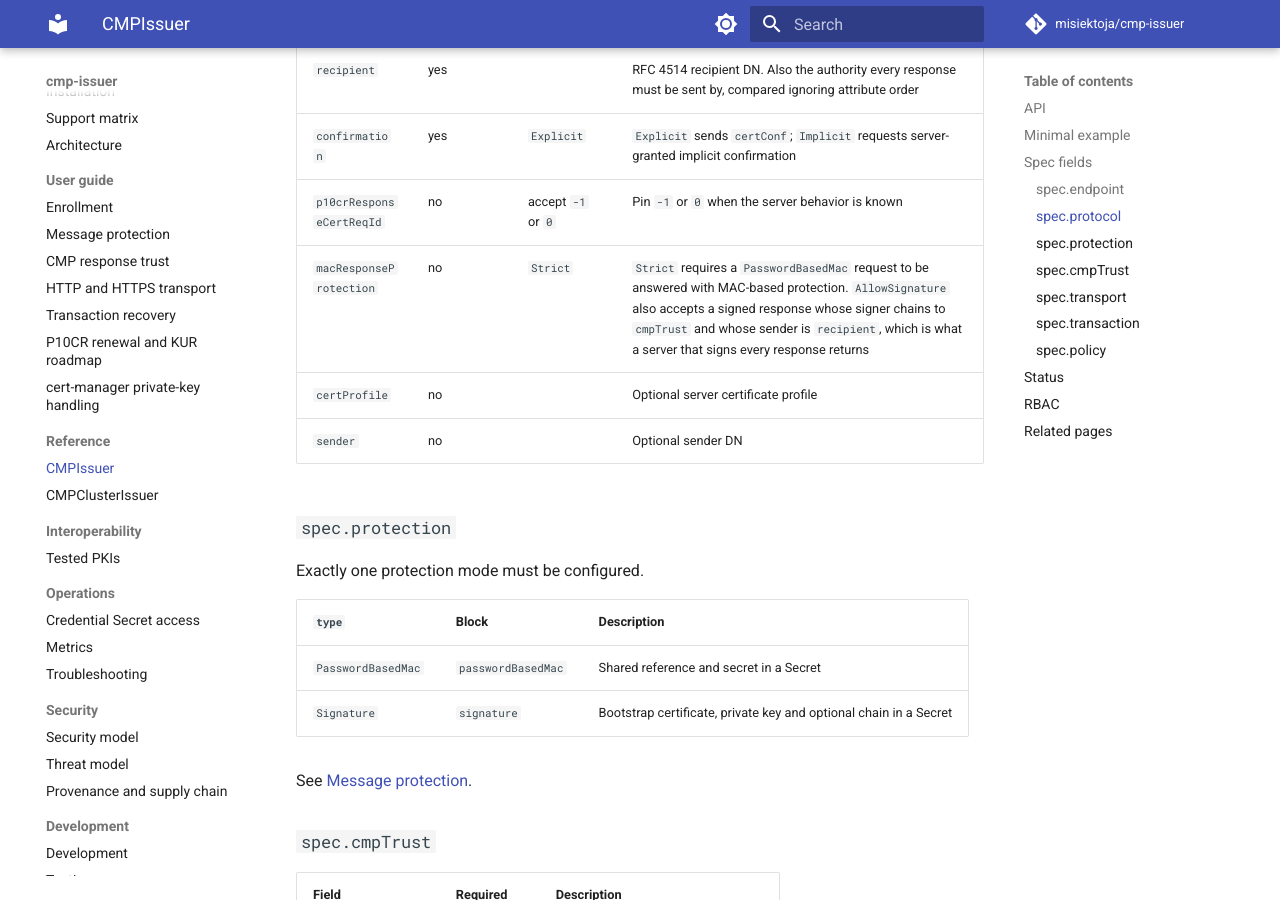
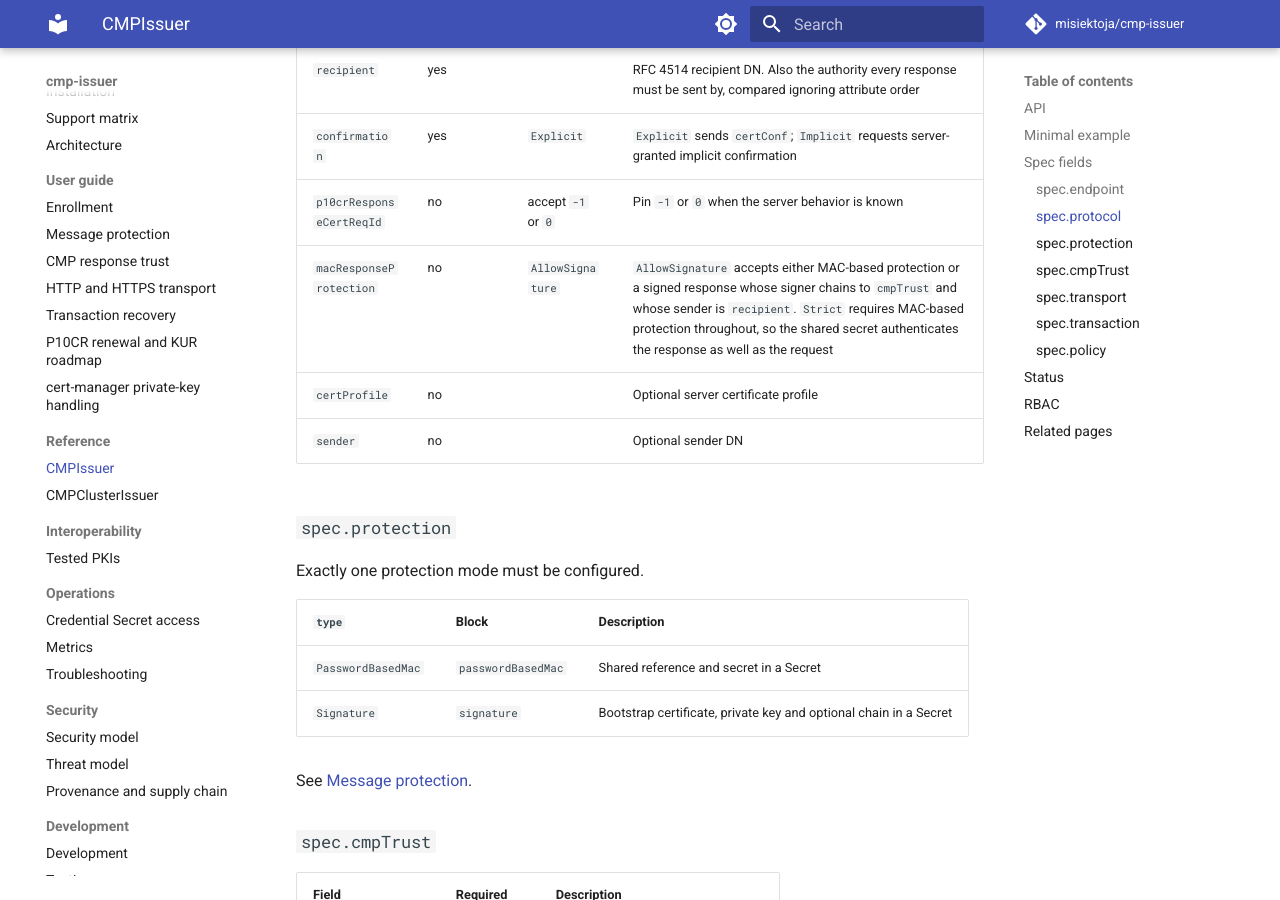
Before and after one commit to misiektoja/cmp-issuer, an MkDocs documentation site: the page built from docs/reference/cmpissuer.md, in a window 1280 px wide and 900 px high, scrolled down 1761 px. Built offline with MkDocs 1.6.1 and Material for MkDocs 9.7.7, drawn with Linux system fonts in a browser that asks for light colours; comment, search, counter and statistics services are not loaded.

Commit message:
docs(reference): name the MAC response protection default

```diff
--- a/docs/reference/cmpissuer.md
+++ b/docs/reference/cmpissuer.md
@@ -62,7 +62,7 @@ spec:
 | `recipient` | yes | | RFC 4514 recipient DN. Also the authority every response must be sent by, compared ignoring attribute order |
 | `confirmation` | yes | `Explicit` | `Explicit` sends `certConf`; `Implicit` requests server-granted implicit confirmation |
 | `p10crResponseCertReqId` | no | accept `-1` or `0` | Pin `-1` or `0` when the server behavior is known |
-| `macResponseProtection` | no | `Strict` | `Strict` requires a `PasswordBasedMac` request to be answered with MAC-based protection. `AllowSignature` also accepts a signed response whose signer chains to `cmpTrust` and whose sender is `recipient`, which is what a server that signs every response returns |
+| `macResponseProtection` | no | `AllowSignature` | `AllowSignature` accepts either MAC-based protection or a signed response whose signer chains to `cmpTrust` and whose sender is `recipient`. `Strict` requires MAC-based protection throughout, so the shared secret authenticates the response as well as the request |
 | `certProfile` | no | | Optional server certificate profile |
 | `sender` | no | | Optional sender DN |
 
```
